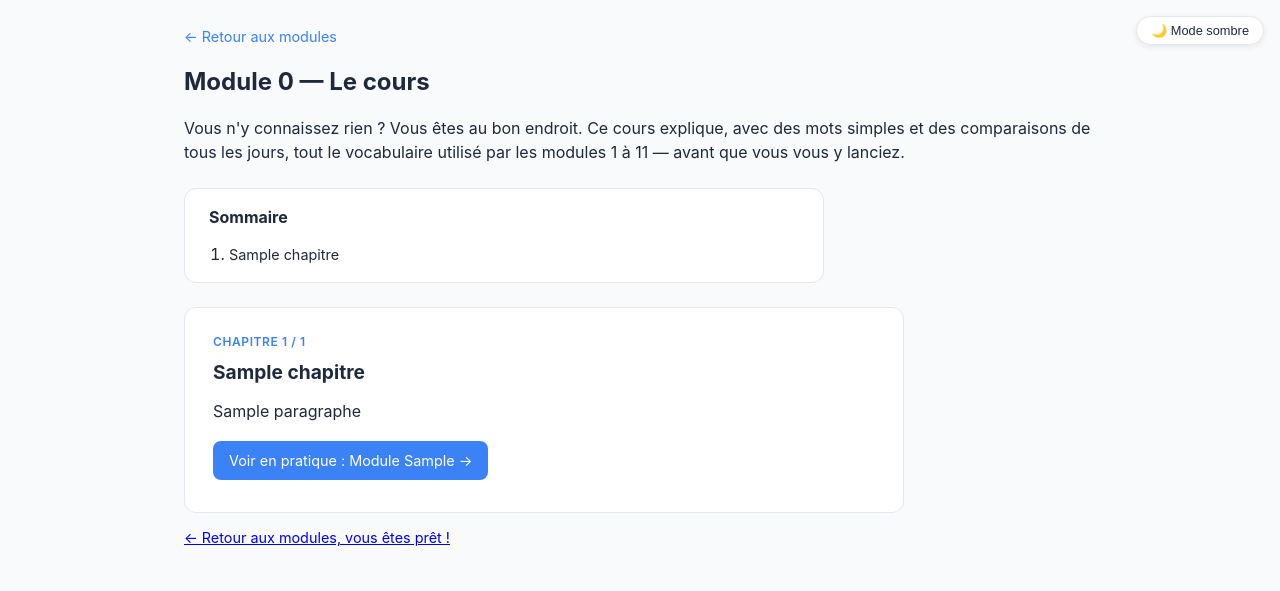
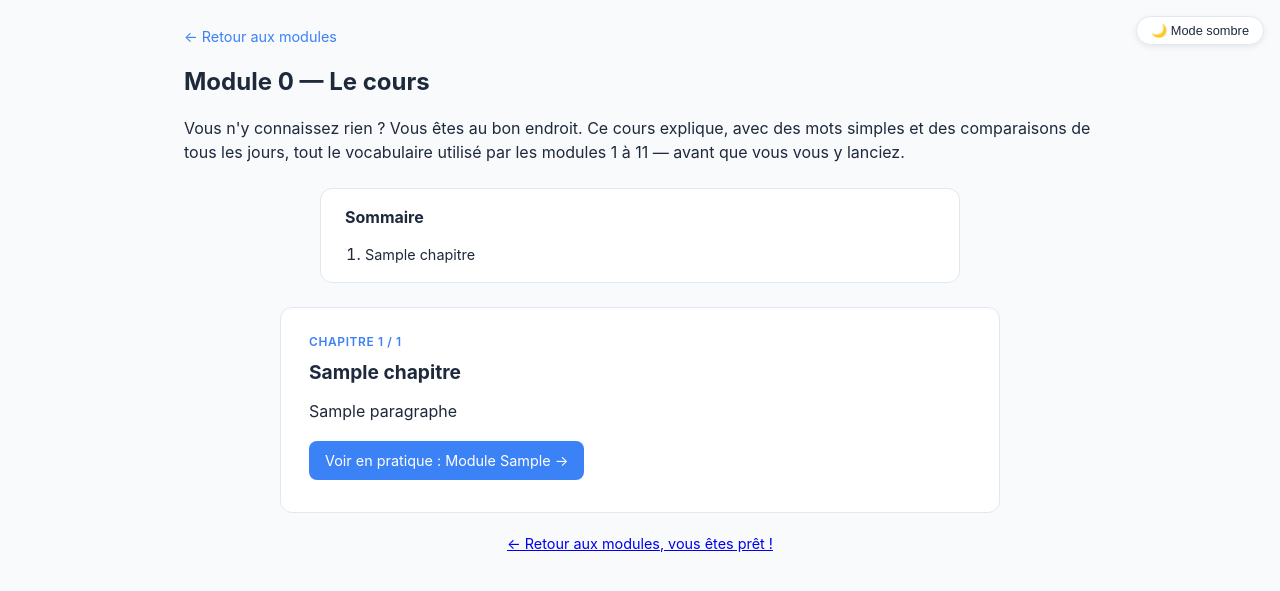
Before and after one commit to flohss/claudeai, a Flask app: template webapp/templates/cours.html in a window 1280 px wide. Shown: the top 591 px of the page. Run offline with Flask 3, Linux system fonts and the light colour scheme; the template is opened without the code that fills it: most values are stand-ins (such as "Sample title", 1, 10 or a date in 2020).

Commit message:
Centrer le sommaire et les chapitres du module 0 sur les grands ecrans
Le sommaire et les cartes de chapitres avaient une largeur maximale
mais pas de marge automatique : sur un ecran large, tout restait
plaque a gauche au lieu d'etre centre dans la page.

Co-Authored-By: Claude Sonnet 5 <noreply@anthropic.com>
Claude-Session: https://claude.ai/code/session_011feAfAfvjMb9ikxbL2KjY5

```diff
--- a/webapp/static/style.css
+++ b/webapp/static/style.css
@@ -798,7 +798,7 @@ canvas {
     border-radius: 12px;
     padding: 16px 24px;
     max-width: 640px;
-    margin-bottom: 24px;
+    margin: 0 auto 24px;
 }
 
 .sommaire h2 {
@@ -834,6 +834,13 @@ canvas {
     flex-direction: column;
     gap: 20px;
     max-width: 720px;
+    margin: 0 auto;
+}
+
+.astuce-centree {
+    max-width: 720px;
+    margin: 20px auto 0;
+    text-align: center;
 }
 
 .chapitre {
--- a/webapp/templates/cours.html
+++ b/webapp/templates/cours.html
@@ -50,7 +50,7 @@
   {% endfor %}
 </div>
 
-<p class="astuce"><a href="{{ url_for('accueil') }}">&larr; Retour aux modules, vous êtes prêt !</a></p>
+<p class="astuce astuce-centree"><a href="{{ url_for('accueil') }}">&larr; Retour aux modules, vous êtes prêt !</a></p>
 
 <script src="{{ url_for('static', filename='theme.js') }}"></script>
 </body>
```
